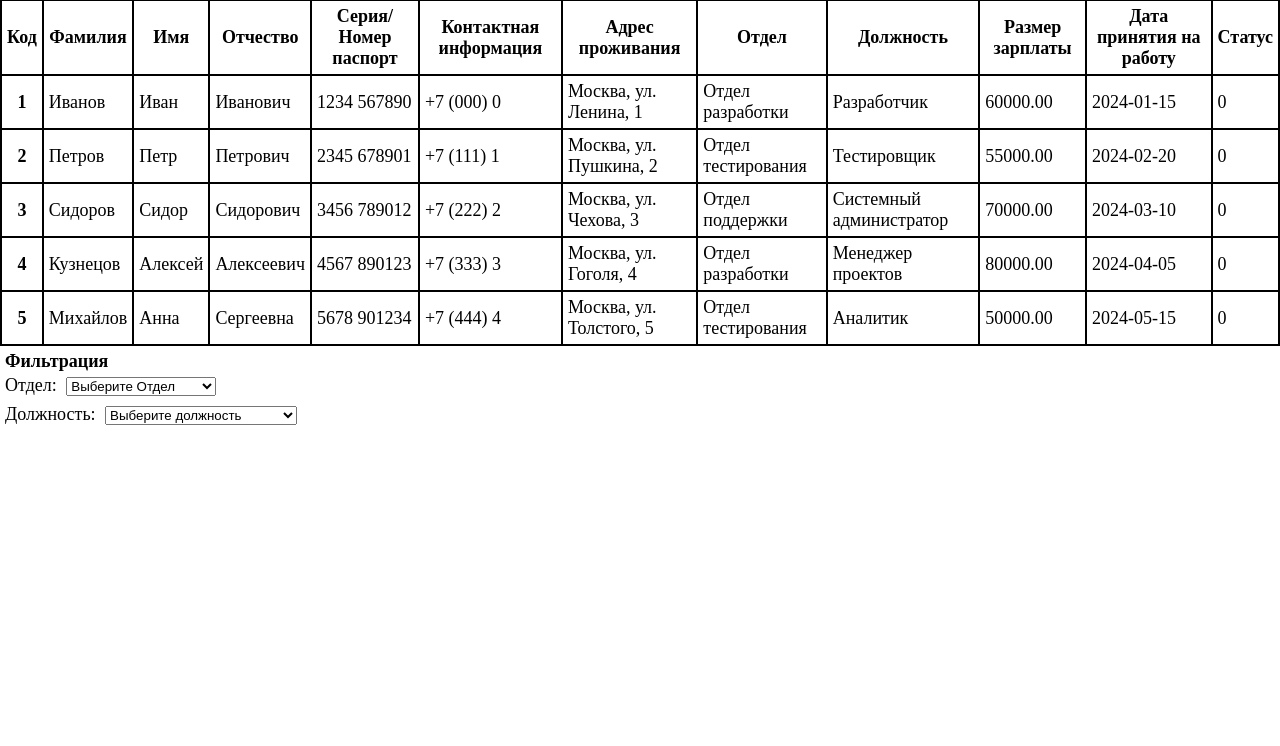
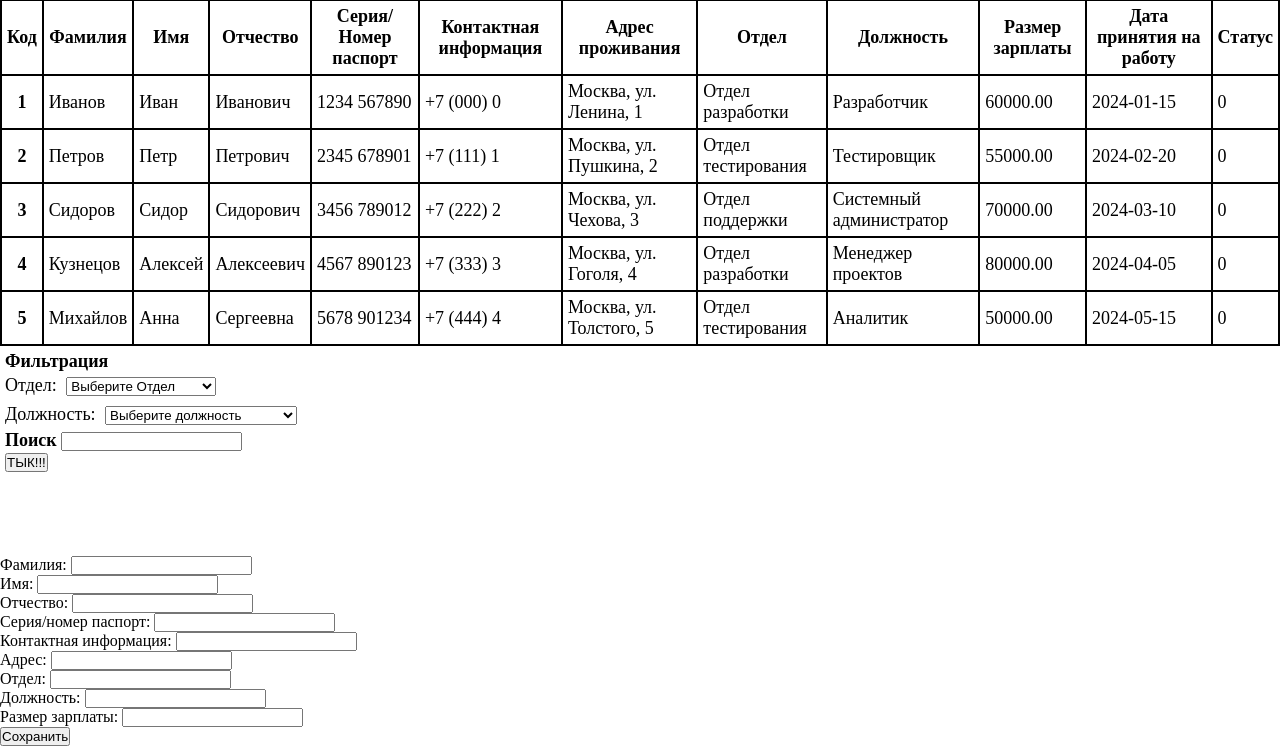
Before and after one commit to Tonkoo/TestTask, a PHP site: page / in a window 1280 px wide. Shown: the part 108-854 px from the top of the page. Before the commit the page ends 533 px from the top, so only its background shows below. Run offline with PHP 8.4, Linux system fonts and the light colour scheme; data comes from the database, SQL or seed files in the repository.

Commit message:
В блок фильтрации добавил поле для поиска и создал форму для работы с таблицей, но стили не разработал.

```diff
--- a/index.php
+++ b/index.php
@@ -86,7 +86,23 @@
                     ?>
                 </select>
             </p>
+            <p><b>Поиск </b><input type="text"></p>
 
+            <button type = "submit">ТЫК!!!</button>
+        </div>
+        <div class = "BlockAddEdit">
+            <Form>
+                <p>Фамилия: <input type="text" name = "TbFamiliya"></p>
+                <p>Имя: <input type="text" name = "TbImya"></p>
+                <p>Отчество: <input type="text" name = "TbOtchestvo"></p>
+                <p>Серия/номер паспорт: <input type="text" name = "TbPasport"></p>
+                <p>Контактная информация: <input type="text" name = "TbTelephone"></p>
+                <p>Адрес: <input type="text" name = "TbAdress"></p>
+                <p>Отдел: <input type="text" name = "TbOtdel"></p>
+                <p>Должность: <input type="text" name = "TbDoljnost"></p>
+                <p>Размер зарплаты: <input type="text" name = "TbZp"></p>
+                <button type = "submit">Сохранить</button>
+            </Form>
         </div>
     </main>
     <footer>
--- a/style.css
+++ b/style.css
@@ -31,6 +31,12 @@ th
 {
     margin: 5px;
     font-size: 18px;
+    width: 300px;
+    height: 200px;
+}
+.BlockFilter b
+{
+    text-align: center;
 }
 .BlockFilter select
 {
```
